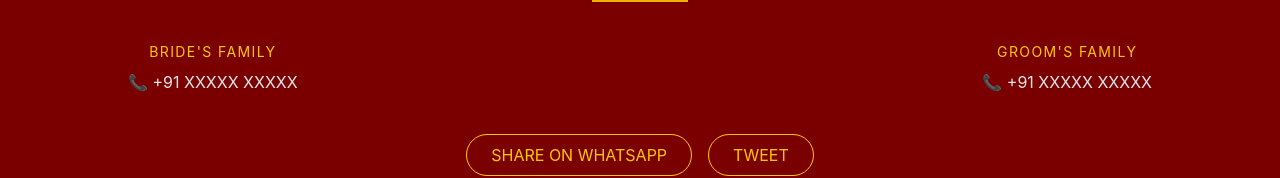
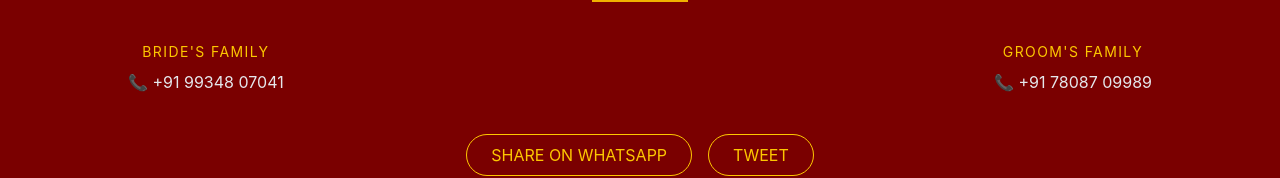
Before and after one commit to imSHUBHANKAR/subhadra-prabhat, a React (Vite) app: page / in a window 1280 px wide. Shown: the part 7546-7724 px from the top of the page. Built offline with nearby package versions, Linux system fonts and the light colour scheme.

Commit message:
14th Commit

```diff
--- a/src/components/Footer.jsx
+++ b/src/components/Footer.jsx
@@ -54,7 +54,7 @@ export default function WeddingFooter() {
               BRIDE'S FAMILY
             </p>
             <p className="text-gray-200 flex items-center justify-center gap-2">
-              📞 +91 XXXXX XXXXX
+              📞 +91 99348 07041
             </p>
           </div>
 
@@ -64,7 +64,7 @@ export default function WeddingFooter() {
               GROOM'S FAMILY
             </p>
             <p className="text-gray-200 flex items-center justify-center gap-2">
-              📞 +91 XXXXX XXXXX
+              📞 +91 78087 09989
             </p>
           </div>
         </div>
```
